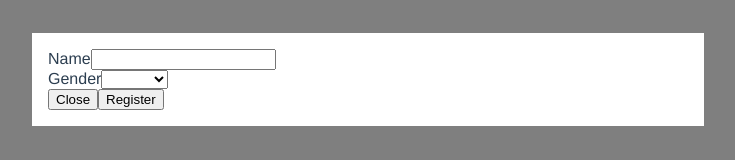
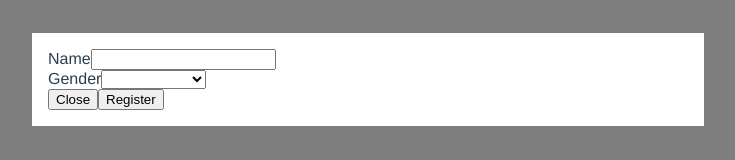
Before and after one commit to ueharario/nuxt-app, a Nuxt app: page / in a window 1280 px wide. Both pictures are taken after a click on the button "Create". Shown: the part 321-481 px from the top of the page, without its empty margins (272-1007 px from the left). Built offline with nearby package versions, Linux system fonts and the light colour scheme.

Commit message:
fix : 入力タグのコンポーネント化 - issues#1

```diff
--- a/components/InputField/InputTextFemaleMessage.vue
+++ b/components/InputField/InputTextFemaleMessage.vue
@@ -1,29 +1,28 @@
 <template>
     <input
-        class="form-control"
         type="text"
-        v-model="femaleMsg"
+        v-model="femaleMessage"
         placeholder="Female_Message"
     />
 </template>
 
 <script>
-// export default {
-//     props: {
-//         editUser: {
-//             type: Object,
-//             default: () => {}
-//         }
-//     },
-//     computed: {
-//         femaleMsg: {
-//             get() {
-//                 return this.editUser.femaleMsg
-//             },
-//             set(newValue) {
-//                 this.$emit('input', newValue)
-//             }
-//         }
-//     }
-// }
+export default {
+    props: {
+        editUser: {
+            type: Object,
+            default: () => {}
+        }
+    },
+    computed: {
+        femaleMessage: {
+            get() {
+                return this.editUser.femaleMessage
+            },
+            set(newValue) {
+                this.$emit('input', newValue)
+            }
+        }
+    }
+}
 </script>
--- a/components/InputField/InputTextMaleMessage.vue
+++ b/components/InputField/InputTextMaleMessage.vue
@@ -1,29 +1,28 @@
 <template>
     <input
-        class="form-control"
         type="text"
-        v-model="maleMsg"
+        v-model="maleMessage"
         placeholder="Male_Message"
     />
 </template>
 
 <script>
-// export default {
-//     props: {
-//         editUser: {
-//             type: Object,
-//             default: () => {}
-//         }
-//     },
-//     computed: {
-//         maleMsg: {
-//             get() {
-//                 return this.editUser.maleMsg
-//             },
-//             set(newValue) {
-//                 this.$emit('input', newValue)
-//             }
-//         }
-//     }
-// }
+export default {
+    props: {
+        editUser: {
+            type: Object,
+            default: () => {}
+        }
+    },
+    computed: {
+        maleMessage: {
+            get() {
+                return this.editUser.maleMessage
+            },
+            set(newValue) {
+                this.$emit('input', newValue)
+            }
+        }
+    }
+}
 </script>
--- a/components/InputField/InputTextName.vue
+++ b/components/InputField/InputTextName.vue
@@ -1,28 +1,27 @@
 <template>
     <input
-        class="form-control"
         type="text"
         v-model="name"
     />
 </template>
 
 <script>
-// export default {
-//     props: {
-//         editUser: {
-//             type: Object,
-//             default: () => {}
-//         }
-//     },
-//     computed: {
-//         name: {
-//             get() {
-//                 return this.editUser.name
-//             },
-//             set(newValue) {
-//                 this.$emit('input', newValue)
-//             }
-//         }
-//     }
-// }
+export default {
+    props: {
+        editUser: {
+            type: Object,
+            default: () => {}
+        }
+    },
+    computed: {
+        name: {
+            get() {
+                return this.editUser.name
+            },
+            set(newValue) {
+                this.$emit('input', newValue)
+            }
+        }
+    }
+}
 </script>
--- a/components/InputField/SelectGender.vue
+++ b/components/InputField/SelectGender.vue
@@ -1,5 +1,5 @@
 <template>
-    <select class="form-control" v-model="gender">
+    <select v-model="gender">
         <option disabled value="">Please select.</option>
         <option v-for="key in options" :key="key.id" :value="key.id">
             {{ key.label }}
@@ -8,32 +8,32 @@
 </template>
 
 <script>
-// import { GENDER_ARRAY } from '@/constants/USERS.js'
-// export default {
-//     props: {
-//         editUser: {
-//             type: Object,
-//             default: () => {}
-//         },
-//         options: {
-//             type: Object,
-//             default: () => {}
-//         }
-//     },
-//     data() {
-//         return {
-//             GENDER_ARRAY
-//         }
-//     },
-//     computed: {
-//         gender: {
-//             get() {
-//                 return this.editUser.gender
-//             },
-//             set(newValue) {
-//                 this.$emit('input', Number(newValue))
-//             }
-//         }
-//     }
-// }
+import { GENDER_ARRAY } from '@/constants/USER.js'
+export default {
+    props: {
+        editUser: {
+            type: Object,
+            default: () => {}
+        },
+        options: {
+            type: Array,
+            default: () => []
+        }
+    },
+    data() {
+        return {
+            GENDER_ARRAY
+        }
+    },
+    computed: {
+        gender: {
+            get() {
+                return this.editUser.gender
+            },
+            set(newValue) {
+                this.$emit('input', Number(newValue))
+            }
+        }
+    }
+}
 </script>
--- a/components/UserForm.vue
+++ b/components/UserForm.vue
@@ -3,25 +3,21 @@
       <div id="content">
         <div>
             <label>{{ TITLE.name }}</label>
-            <input type="text" v-model="editUser.name" @blur="validate('name')">
+            <InputTextName v-model="editUser.name" :editUser="editUser" @blur="validate('name')" />
             <p id="errors" v-if="!!errors.name">{{ errors.name }}</p>
         </div>
         <div>
             <label>{{ TITLE.gender }}</label>
-            <select v-model="editUser.gender" @blur="validate('gender')">
-                <option v-for="column in GENDER_ARRAY" v-bind:key="column.id" :value="column.id">
-                    {{ column.label }}
-                </option>
-            </select>
+            <SelectGender v-model="editUser.gender" :editUser="editUser" :options="GENDER_ARRAY" @blur="validate('gender')" />
             <p id="errors" v-if="!!errors.gender">{{ errors.gender }}</p>
         </div>
         <div v-if="isMale">
-            <input type="text" placeholder="Male_Message" v-model="editUser.maleMsg" @blur="validate('maleMsg')">
-            <p id="errors" v-if="!!errors.maleMsg">{{ errors.maleMsg }}</p>
+            <InputTextMaleMessage v-model="editUser.maleMessage" :editUser="editUser" @blur="validate('maleMessage')" />
+            <p id="errors" v-if="!!errors.maleMessage">{{ errors.maleMessage }}</p>
         </div>
         <div v-if="isFemale">
-            <input type="text" placeholder="Female_Message" v-model="editUser.femaleMsg" @blur="validate('femaleMsg')">
-            <p id="errors" v-if="!!errors.femaleMsg">{{ errors.femaleMsg }}</p>
+            <InputTextFemaleMessage v-model="editUser.femaleMessage" :editUser="editUser" @blur="validate('femaleMessage')" />
+            <p id="errors" v-if="!!errors.femaleMessage">{{ errors.femaleMessage }}</p>
         </div>
         <div>
             <button @click="close">{{ TITLE.close }}</button>
@@ -33,17 +29,21 @@
 </template>
 
 <script>
+import InputTextName from '@/components/InputField/InputTextName.vue'
+import SelectGender from '@/components/InputField/SelectGender.vue'
+import InputTextMaleMessage from '@/components/InputField/InputTextMaleMessage.vue'
+import InputTextFemaleMessage from '@/components/InputField/InputTextFemaleMessage.vue'
 import { TITLE, GENDER, GENDER_ARRAY, DEFAULT_USER } from '@/constants/USER.js'
 import * as yup from "yup";
 
 const UserSchema = yup.object().shape({
     name: yup.string().required('Name is required.'),
     gender: yup.number().required('Gender is a required selection.'),
-    maleMsg: yup.string().when("gender", {
+    maleMessage: yup.string().when("gender", {
         is: 1 ,
         then: yup.string().required('This is a required message.')
     }),
-    femaleMsg: yup.string().when('gender', {
+    femaleMessage: yup.string().when('gender', {
         is: 2,
         then: yup.string().required('This is a required message.')
     })
@@ -72,21 +72,27 @@ export default {
             errors: DEFAULT_USER
         }
     },
+    components: {
+        InputTextName,
+        SelectGender,
+        InputTextMaleMessage,
+        InputTextFemaleMessage
+    },
     computed: {
         isMale() {
-            return this.editUser.gender === GENDER.male.id
+            return Number(this.editUser.gender) === GENDER.male.id
         },
         isFemale() {
-            return this.editUser.gender === GENDER.female.id
+            return Number(this.editUser.gender) === GENDER.female.id
         }
     },
     mounted() {
         this.$watch(
             () => this.user,
             (newValue, oldValue) => {
-                if (newValue !== oldValue) {
-                    const { id, name, gender, maleMsg, femaleMsg } = newValue
-                    this.editUser = { id, name, gender, maleMsg, femaleMsg }
+                if (JSON.stringify(newValue) !== JSON.stringify(oldValue)) {
+                    const { id, name, gender, maleMessage, femaleMessage } = newValue
+                    this.editUser = { id, name, gender, maleMessage, femaleMessage }
                 }
             },
             {
--- a/components/UserList.vue
+++ b/components/UserList.vue
@@ -60,7 +60,7 @@ export default {
       this.isShow = true
     },
     getGenderLabel(gender) {
-      const targetGender = GENDER_ARRAY.find((v) => v.id === gender)
+      const targetGender = GENDER_ARRAY.find((v) => v.id === Number(gender))
       return targetGender.label
     },
     newUser(user) {
```
